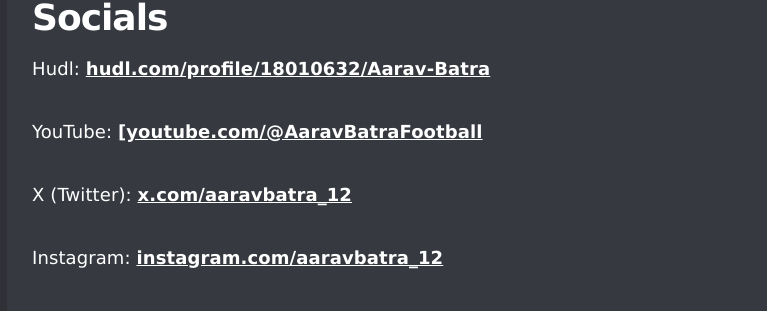
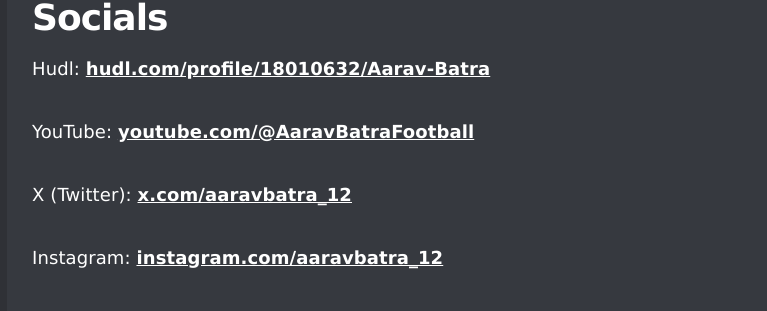
Before and after one commit to batra-aarav/recruit.aaravbatra.me, a Jekyll site: the page built from index.md, in a window 1280 px wide. Shown: the part 1873-2184 px from the top of the page, without its empty margins (358-1125 px from the left). Built offline with Jekyll 4.4.1, drawn with Linux system fonts in a browser that asks for light colours.

Commit message:
fix bracket

```diff
--- a/index.md
+++ b/index.md
@@ -65,7 +65,7 @@
 
 Hudl: [**hudl.com/profile/18010632/Aarav-Batra**](https://hudl.aaravbatra.me)
 
-YouTube: [**[youtube.com/@AaravBatraFootball**](https://youtube.aaravbatra.me)
+YouTube: [**youtube.com/@AaravBatraFootball**](https://youtube.aaravbatra.me)
 
 X (Twitter): [**x.com/aaravbatra_12**](https://x.aaravbatra.me)
 
```
